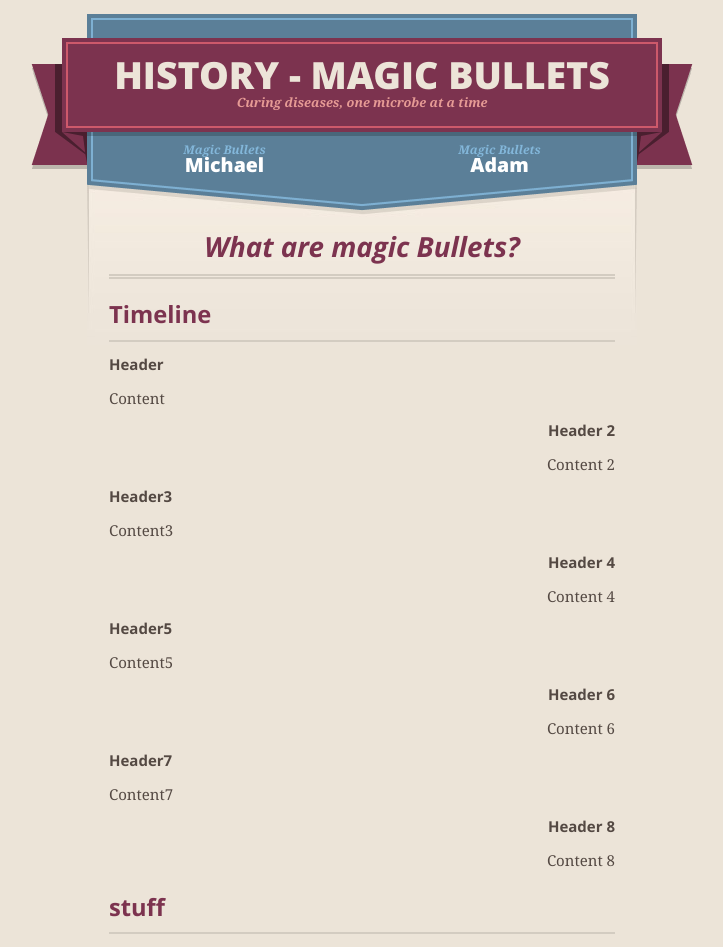
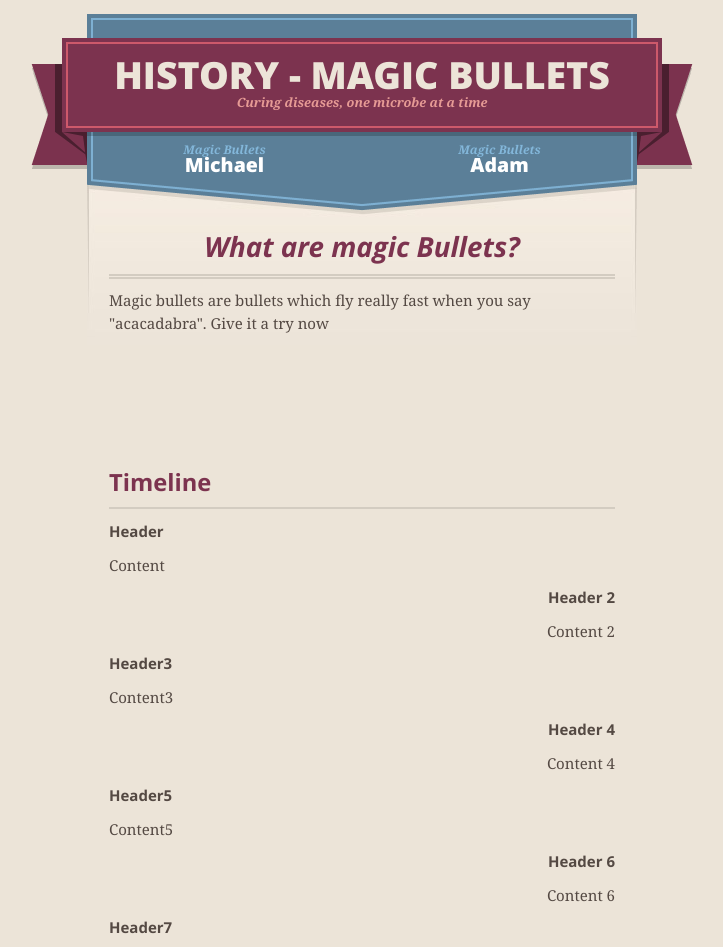
Before and after one commit to chocolateftd/History, a plain HTML site: page index.html in a window 1280 px wide. Shown: the top 947 px of the page, without its empty margins (278-1001 px from the left). Drawn offline with nearby package versions, Linux system fonts and the light colour scheme.

Commit message:
Update index.html

```diff
--- a/index.html
+++ b/index.html
@@ -48,7 +48,7 @@
       <section id="main_content">
         <h1>
 <a id="what-are-magic-bullets" class="anchor" href="#what-are-magic-bullets" aria-hidden="true"><span class="octicon octicon-link"></span></a>What are magic Bullets?</h1>
-
+<div style="padding-bottom: 20%;"><p>Magic bullets are bullets which fly really fast when you say "acacadabra". Give it a try now</p></div>
 <h2>
 <a id="timeline" class="anchor" href="#timeline" aria-hidden="true"><span class="octicon octicon-link"></span></a>Timeline</h2>
 <div style="text-align: left;">
```
